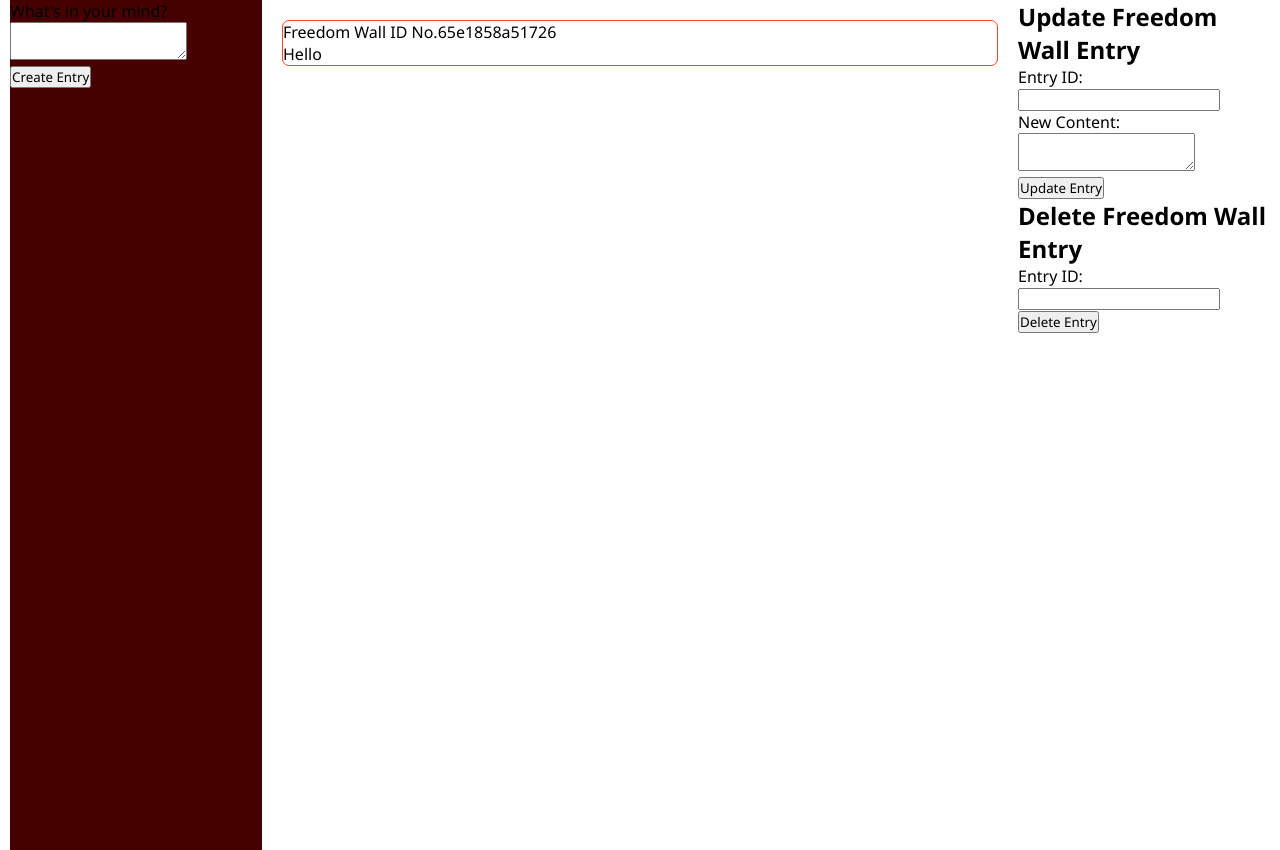
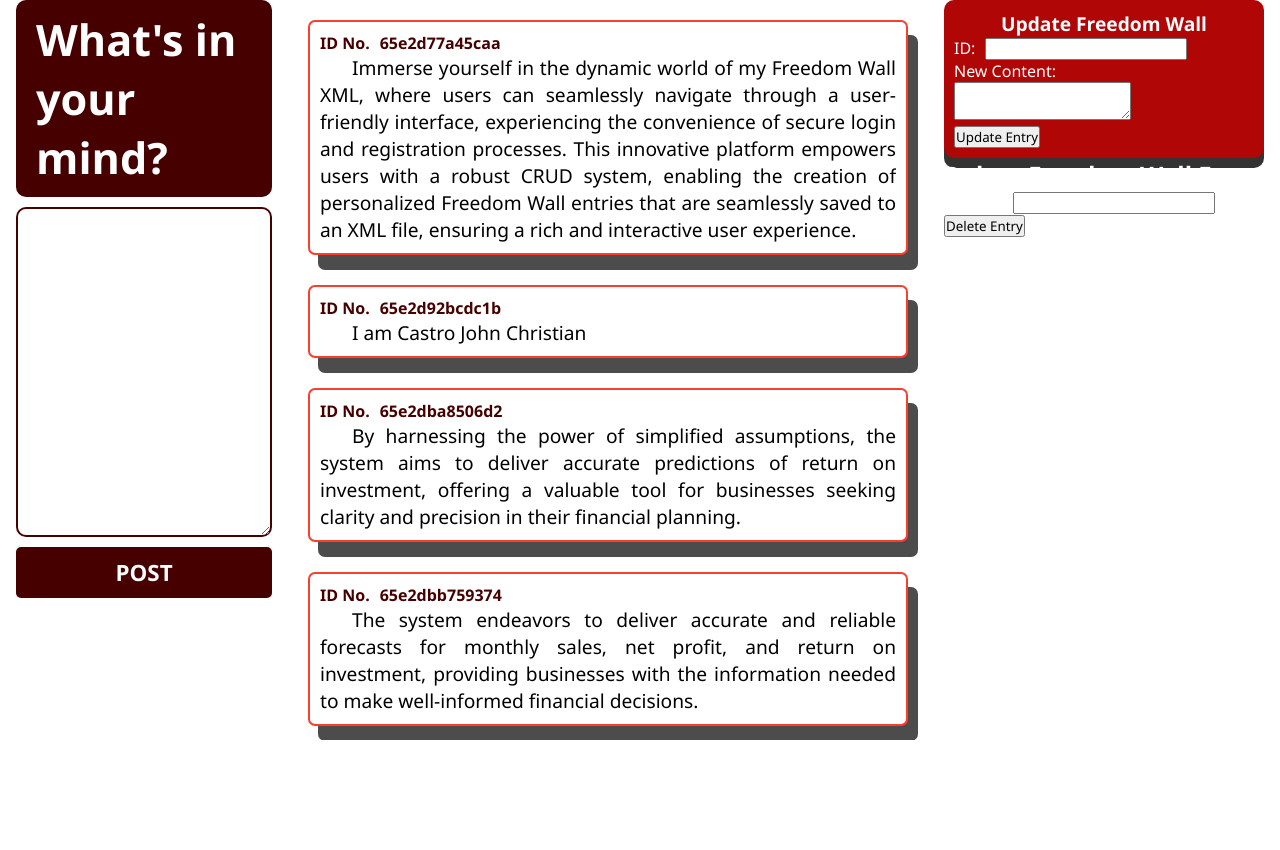
Before and after one commit to JohnxdLink/FreedomWallXML, a PHP site: page /views/home/index.php in a window 1280 px wide. Shown: the part 75-925 px from the top of the page. Run offline with PHP 8.4, Linux system fonts and the light colour scheme; the visitor is signed in with stand-in values (Sample User, id 1).

Commit message:
Msg: Almost Done Desgining Home Index

```diff
--- a/controllers/freedom-read.php
+++ b/controllers/freedom-read.php
@@ -19,14 +19,14 @@ if (file_exists($xmlFile)) {
       <div class="freedom-wall-content">
          <div class="freedom-wall-id-content">
             <div>
-               <label for="">Freedom Wall ID No.</label>
+               <label for="">ID No. </label>
             </div>
             <div>
                <p><?= $id ?></p>
             </div>
          </div>
-         <div class="freedom-wall-content-text">
-            <p><?= $content ?></p>
+         <div>
+            <p class="freedom-wall-content-text"><?= $content ?></p>
          </div>
       </div>
 <?php
--- a/views/css/home-index-css.css
+++ b/views/css/home-index-css.css
@@ -70,50 +70,134 @@ a.logout-anchor {
 
 /* ! Main Content */
 main.main-content {
-   padding: 0px 10px 0px 10px;
    width: 100vw;
    height: 100vh;
    display: flex;
    flex-direction: row;
-   justify-content: space-between;
+   justify-content: space-evenly;
 }
 
-/* ! Main Content Header */
-div.main-content__header-content {
+/* ! Main Content Create */
+section.main-content__create-entry {
    display: flex;
-   flex-direction: row;
-   align-items: center;
+   flex-direction: column;
+   width: 20vw;
 }
 
-section.main-content__create-entry {
-   width: 20vw;
+p.main-content__haeder-text {
+   padding: 10px 20px 10px 20px;
+   font-size: 2.7rem;
+   font-weight: bold;
+   color: #ffffff;
    background-color: #460000;
+   border-radius: 10px;
+}
+
+div.main-content__txt-content {
+   margin: 10px 0px 5px 0px;
+}
+
+textarea.main-content__txt-area {
+   padding: 10px;
+   width: 100%;
+   border: 2px solid #460000;
+   border-radius: 10px;
+}
+
+button.main-content__btn-submit {
+   padding: 10px 0px 10px 0px;
+   width: 100%;
+   font-size: 1.4rem;
+   background-color: #460000;
+   color: #ffffff;
+   font-weight: bolder;
+   border: none;
+   border-radius: 5px;
+   cursor: pointer;
+   transition: background-color 0.3s ease, color 0.3s ease;
 }
 
 /* ! Main Content Read */
 section.main-content__read-entry {
-   overflow-x: hidden;
+   padding: 20px;
+   width: 50vw;
+   display: flex;
+   flex-direction: column;
+   gap: 30px;
    overflow-y: auto;
-   width: 60vw;
+}
+
+section.main-cotent__scroll {
+   overflow-y: auto;
+   height: 87vh;
 }
 
 div.freedom-wall-content {
-   margin: 20px;
+   padding: 10px;
    display: flex;
    flex-direction: column;
-   border: 1px solid #fc3e2c;
+   border: 2px solid #fc3e2c;
+   background-color: #ffffff;
    border-radius: 7px;
+   box-shadow: 10px 15px 0px rgba(0, 0, 0, 0.70);
 }
 
 div.freedom-wall-id-content {
    display: flex;
    flex-direction: row;
    align-items: center;
+   gap: 10px;
+   font-size: 1rem;
+   font-weight: bold;
+   color: #460000;
 }
 
 section.update-delete-entry {
-   width: 20vw;
+   width: 25vw;
    display: flex;
    flex-direction: column;
 
 }
+
+p.freedom-wall-content-text {
+   font-size: 1.2rem;
+   text-indent: 2rem;
+   text-align: justify;
+}
+
+/* ! Main COntent Update Entry */
+section.update-delete-entry {
+   display: flex;
+   flex-direction: column;
+   color: #ffffff;
+}
+
+section.update-entry {
+   padding: 10px;
+   display: flex;
+   flex-direction: column;
+   background-color: #b00606;
+   border-radius: 10px;
+   box-shadow: 0px 10px 0px rgba(0, 0, 0, 0.80);
+}
+
+h2.update-delete-header-text {
+   text-align: center;
+   font-size: 1.2rem;
+}
+
+form.update-delete-entry-form {
+   display: flex;
+   flex-direction: column;
+}
+
+div.update-delete-form-content {
+   display: flex;
+   flex-direction: row;
+   gap: 10px;
+}
+
+div.update-delete-form-content-entries {
+   display: flex;
+   flex-direction: column;
+}
--- a/views/home/index.php
+++ b/views/home/index.php
@@ -9,7 +9,6 @@
 </head>
 
 <body class="whole-content">
-
    <header class="header-content">
 
       <section class="header-content__logo">
@@ -54,14 +53,8 @@
    <main class="main-content">
       <!-- Create freedomwall.xml -->
       <section id="create-entry-id" class="main-content__create-entry">
-
          <div class="main-content__header-content">
-            <div class="header-ask-image">
-               <img class="header-ask-image--layout" src="" alt="">
-            </div>
-            <div>
-               <p>What's in your mind?</p>
-            </div>
+            <p class="main-content__haeder-text">What's in your mind?</p>
          </div>
 
          <div class="main-content__form">
@@ -69,36 +62,60 @@
                <div>
                   <input type="hidden" name="action" value="create">
                </div>
-               <div>
-                  <textarea class="main-content__txt-area" name="create_content" class="entry-content" required></textarea><br>
+               <div class="main-content__txt-content">
+                  <textarea class="main-content__txt-area" name="create_content" rows="17"></textarea><br>
                </div>
                <div>
-                  <button class="main-content__btn-submit" type="submit" class="entry-button">Create Entry</button>
+                  <button class="main-content__btn-submit" type="submit">POST</button>
                </div>
             </form>
          </div>
       </section>
 
       <!-- Read freedomwall.xml -->
-      <section id="read-entry-id" class="main-content__read-entry">
-         <?php include_once '../../controllers/freedom-read.php'; ?>
+      <section class="main-cotent__scroll">
+         <section id="read-entry-id" class="main-content__read-entry">
+            <?php include_once '../../controllers/freedom-read.php'; ?>
+         </section>
       </section>
+
 
       <!-- Update freedomwall.xml -->
       <section id="update-delete-entry" class="update-delete-entry">
          <!-- Update freedomwall.xml -->
          <section class="update-entry">
-            <h2>Update Freedom Wall Entry</h2>
-            <form action="../../controllers/freedom-update.php" method="post">
-               <input type="hidden" name="action" value="update">
-               <label for="update_id">Entry ID:</label>
-               <input type="text" id="update_id" name="update_id" class="entry-id" required>
-               <br>
-               <label for="update_content">New Content:</label>
-               <textarea name="update_content" class="entry-content" required></textarea>
-               <br>
-               <button type="submit" class="entry-button">Update Entry</button>
-            </form>
+            <div>
+               <h2 class="update-delete-header-text">Update Freedom Wall</h2>
+            </div>
+
+            <div>
+               <form class="update-delete-entry-form" action="../../controllers/freedom-update.php" method="post">
+                  <div>
+                     <input type="hidden" name="action" value="update">
+                  </div>
+                  <div class="update-delete-form-content">
+                     <div>
+                        <label for="update_id">ID:</label>
+                     </div>
+                     <div>
+                        <input type="text" id="update_id" name="update_id" required>
+                     </div>
+                  </div>
+
+                  <div class="update-delete-form-content-entries">
+                     <div>
+                        <label for="update_content">New Content:</label>
+                     </div>
+                     <div>
+                        <textarea name="update_content" required></textarea>
+                     </div>
+                  </div>
+
+                  <div>
+                     <button type="submit">Update Entry</button>
+                  </div>
+               </form>
+            </div>
          </section>
 
          <!-- Delete freedomwall.xml -->
@@ -109,7 +126,7 @@
                <label for="delete_id">Entry ID:</label>
                <input type="text" id="delete_id" name="delete_id" class="entry-id" required>
                <br>
-               <button type="submit" class="entry-button">Delete Entry</button>
+               <button type="submit">Delete Entry</button>
             </form>
          </section>
       </section>
--- a/xml-files/freedomwall.xml
+++ b/xml-files/freedomwall.xml
@@ -1,7 +1,25 @@
 <?xml version="1.0"?>
 <entries>
   <entry>
-    <id>65e1858a51726</id>
-    <content>Hello</content>
+    <id>65e2d77a45caa</id>
+    <content>Immerse yourself in the dynamic world of my Freedom Wall XML, where users can seamlessly navigate through a user-friendly interface, experiencing the convenience of secure login and registration processes. This innovative platform empowers users with a robust CRUD system, enabling the creation of personalized Freedom Wall entries that are seamlessly saved to an XML file, ensuring a rich and interactive user experience.</content>
+  </entry>
+  <entry>
+    <id>65e2d92bcdc1b</id>
+    <content>I am Castro John Christian</content>
+  </entry>
+  <entry>
+    <id>65e2dba8506d2</id>
+    <content>By harnessing the power of simplified &#xD;
+assumptions, the system aims to deliver accurate predictions of return on investment, &#xD;
+offering a valuable tool for businesses seeking clarity and precision in their financial &#xD;
+planning.</content>
+  </entry>
+  <entry>
+    <id>65e2dbb759374</id>
+    <content>The system endeavors to &#xD;
+deliver accurate and reliable forecasts for monthly sales, net profit, and return on &#xD;
+investment, providing businesses with the information needed to make well-informed &#xD;
+financial decisions.</content>
   </entry>
 </entries>
```
